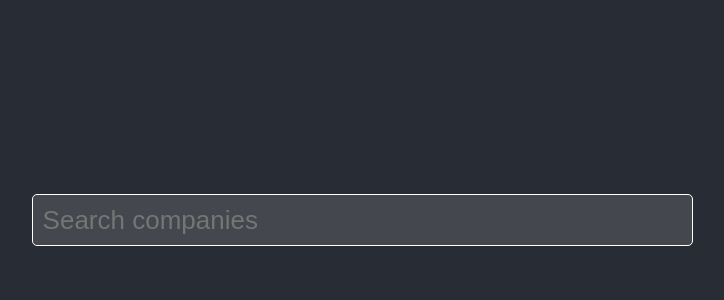
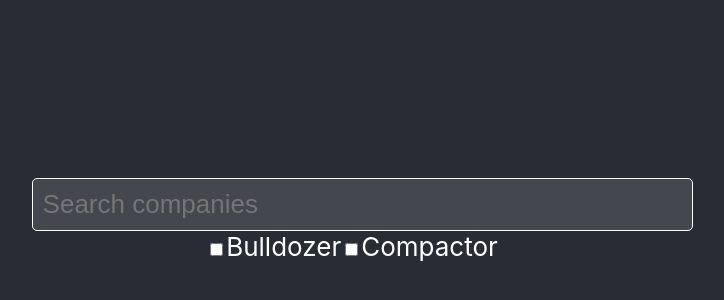
Before and after one commit to vsramalwan/search-app, a React (Create React App) app: page / in a window 1280 px wide. Shown: the part 148-448 px from the top of the page, without its empty margins (288-1012 px from the left). Built offline with nearby package versions, Linux system fonts and the light colour scheme.

Commit message:
feat: integrate checkboxes

```diff
--- a/src/App.tsx
+++ b/src/App.tsx
@@ -8,8 +8,12 @@ function App() {
   const [companies, setCompanies] = useState([]);
 
   const handleSearchSubmit = useCallback(
-    async (searchTerm: string) => {
-      const companiesArray = await fetchCompanies(searchTerm);
+    async (searchTerm: string, isBulldozer: boolean, isCompactor: boolean) => {
+      const companiesArray = await fetchCompanies(
+        searchTerm,
+        isBulldozer,
+        isCompactor
+      );
       setCompanies(companiesArray);
     },
     [companies]
@@ -26,8 +30,8 @@ function App() {
       <header className="App-header">
         <SearchBar
           // eslint-disable-next-line @typescript-eslint/no-misused-promises
-          onSearchSubmit={(searchTerm: string) =>
-            handleSearchSubmit(searchTerm)
+          onSearchSubmit={(searchTerm: string, isBulldozer, isCompactor) =>
+            handleSearchSubmit(searchTerm, isBulldozer, isCompactor)
           }
           onClearResults={handleClearResults}
         />
--- a/src/client/components/SearchBar/SearchBar.tsx
+++ b/src/client/components/SearchBar/SearchBar.tsx
@@ -5,15 +5,17 @@ export const SearchBar = ({
   onSearchSubmit,
   onClearResults,
 }: {
-  onSearchSubmit: (s: string) => void;
+  onSearchSubmit: (s: string, b: boolean, c: boolean) => void;
   onClearResults: VoidFunction;
 }) => {
   const [searchTerm, setSearchTerm] = useState("");
   const [debouncedSearchTerm, setDebouncedSearchTerm] = useState(searchTerm);
+  const [isBulldozerChecked, setIsBulldozerChecked] = useState(false);
+  const [isCompactorChecked, setIsCompactorChecked] = useState(false);
 
   useEffect(() => {
     if (searchTerm !== "") {
-      onSearchSubmit(searchTerm);
+      onSearchSubmit(searchTerm, isBulldozerChecked, isCompactorChecked);
     } else {
       // eslint-disable-next-line no-use-before-define
       onClearResults();
@@ -26,6 +28,14 @@ export const SearchBar = ({
     return () => clearTimeout(timer);
   }, [debouncedSearchTerm]);
 
+  const handleOnBulldozerChange = () => {
+    setIsBulldozerChecked(!isBulldozerChecked);
+  };
+
+  const handleOnCompactorChange = () => {
+    setIsCompactorChecked(!isCompactorChecked);
+  };
+
   return (
     <div className="searchbar">
       <input
@@ -35,6 +45,26 @@ export const SearchBar = ({
         type="text"
         value={debouncedSearchTerm}
       />
+      <div className="specialities">
+        <input
+          checked={isBulldozerChecked}
+          id="bulldozer"
+          name="bulldozer"
+          onChange={handleOnBulldozerChange}
+          type="checkbox"
+          value="Bulldozer"
+        />
+        Bulldozer
+        <input
+          checked={isCompactorChecked}
+          id="compactor"
+          name="compactor"
+          onChange={handleOnCompactorChange}
+          type="checkbox"
+          value="Compactor"
+        />
+        Compactor
+      </div>
     </div>
   );
 };
--- a/src/server/search.ts
+++ b/src/server/search.ts
@@ -1,9 +1,26 @@
 import _ from "lodash";
 
-export const fetchCompanies = _.memoize(async (name) => {
-  const res = await fetch(`http://localhost:8001/companies?name=${name}`);
-  if (res.status !== 200) return [];
+export const fetchCompanies = _.memoize(
+  async (name, isBulldozer, isCompactor) => {
+    let res;
+    if (isBulldozer && isCompactor) {
+      res = await fetch(
+        `http://localhost:8001/companies?name=${name}&specialities=bulldozer&specialities=compactor`
+      );
+    } else if (!isBulldozer && isCompactor) {
+      res = await fetch(
+        `http://localhost:8001/companies?name=${name}&specialities=Compactor`
+      );
+    } else if (isBulldozer && !isCompactor) {
+      res = await fetch(
+        `http://localhost:8001/companies?name=${name}&specialities=Bulldozer`
+      );
+    } else if (!isBulldozer && !isCompactor) {
+      res = await fetch(`http://localhost:8001/companies?name=${name}`);
+    }
+    if (res?.status !== 200) return [];
 
-  const companies = await res.json();
-  return companies;
-});
+    const companies = await res.json();
+    return companies;
+  }
+);
```
